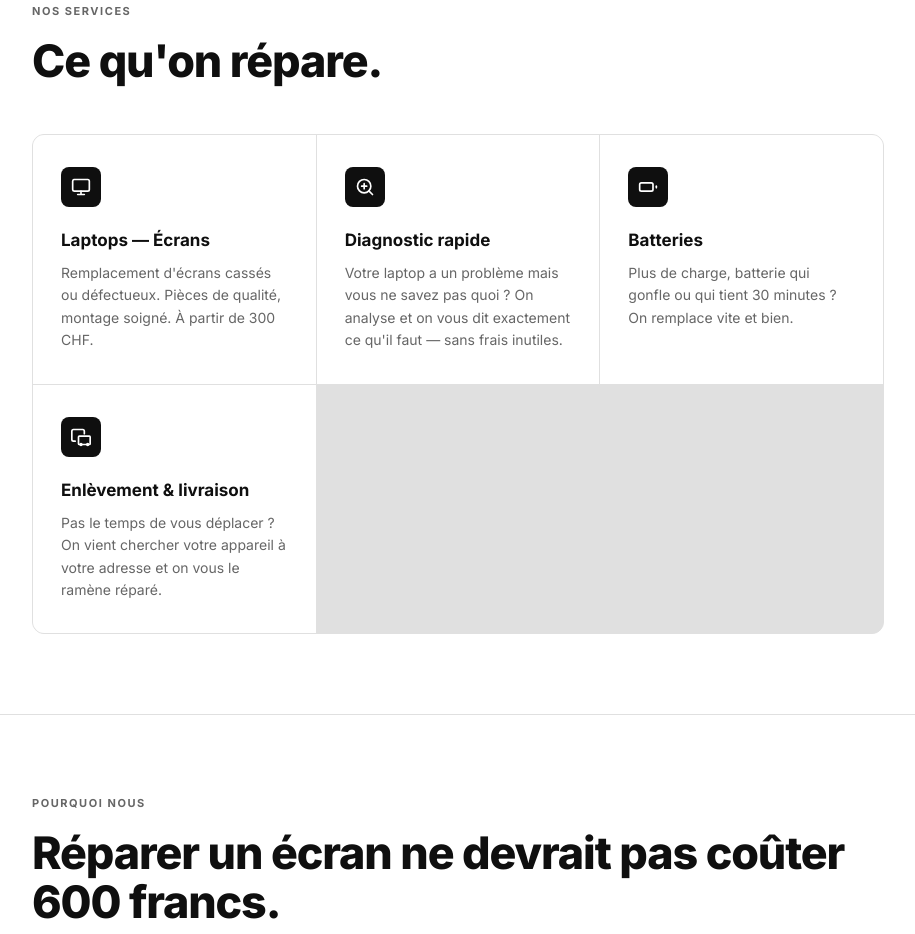
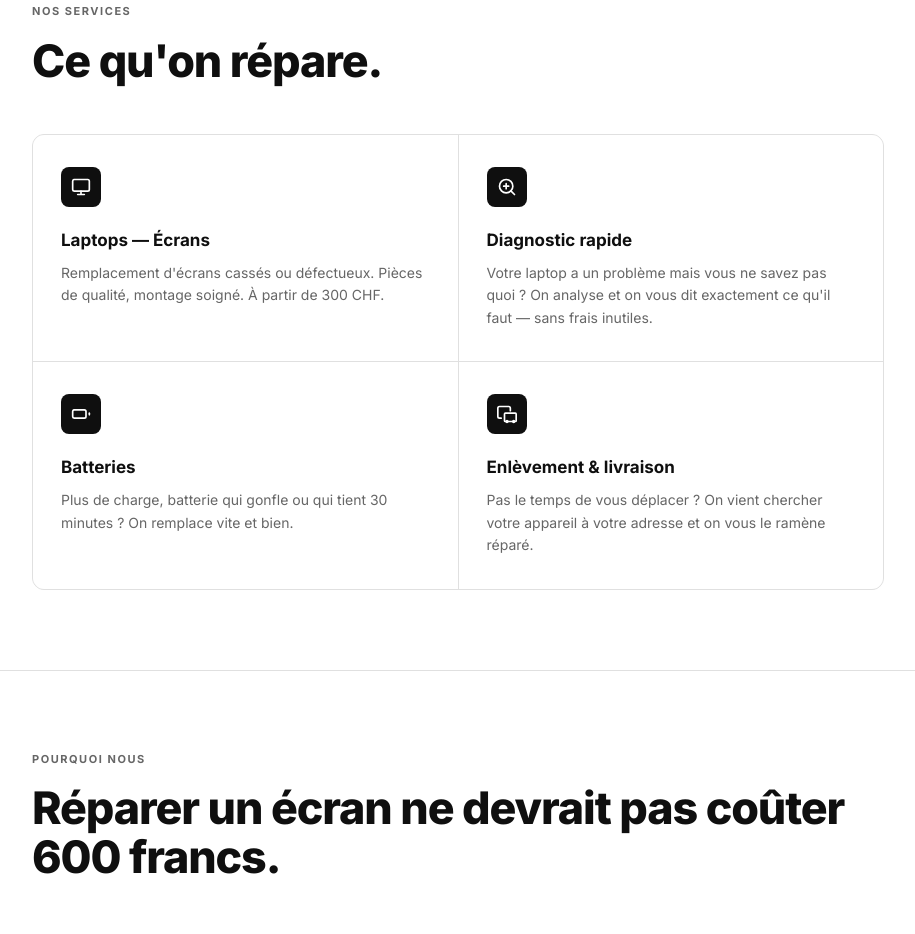
Before and after one commit to sgeisaddinov-lab/novotech-website, a plain HTML site: page index.html in a window 1280 px wide. Shown: the part 878-1812 px from the top of the page, without its empty margins (182-1097 px from the left). Drawn offline with Linux system fonts and the light colour scheme.

Commit message:
Fix service grid to 2x2 layout
Co-Authored-By: Claude Sonnet 4.6 <noreply@anthropic.com>

```diff
--- a/index.html
+++ b/index.html
@@ -212,12 +212,16 @@
     /* SERVICES */
     .services-grid {
       display: grid;
-      grid-template-columns: repeat(auto-fit, minmax(260px, 1fr));
+      grid-template-columns: repeat(2, 1fr);
       gap: 1px;
       background: var(--grey-mid);
       border: 1px solid var(--grey-mid);
       border-radius: 12px;
       overflow: hidden;
+    }
+
+    @media (max-width: 560px) {
+      .services-grid { grid-template-columns: 1fr; }
     }
 
     .service-card {
```
